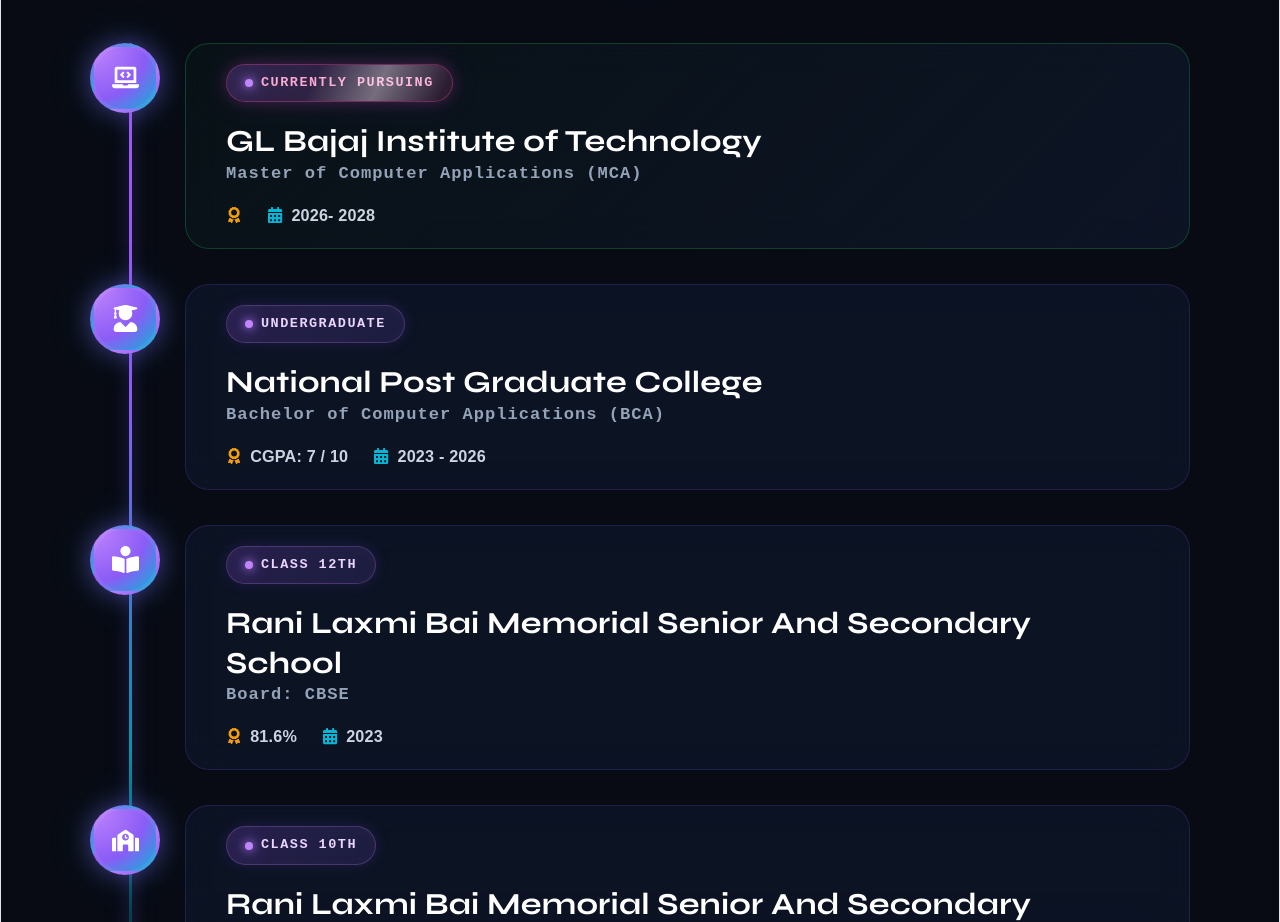
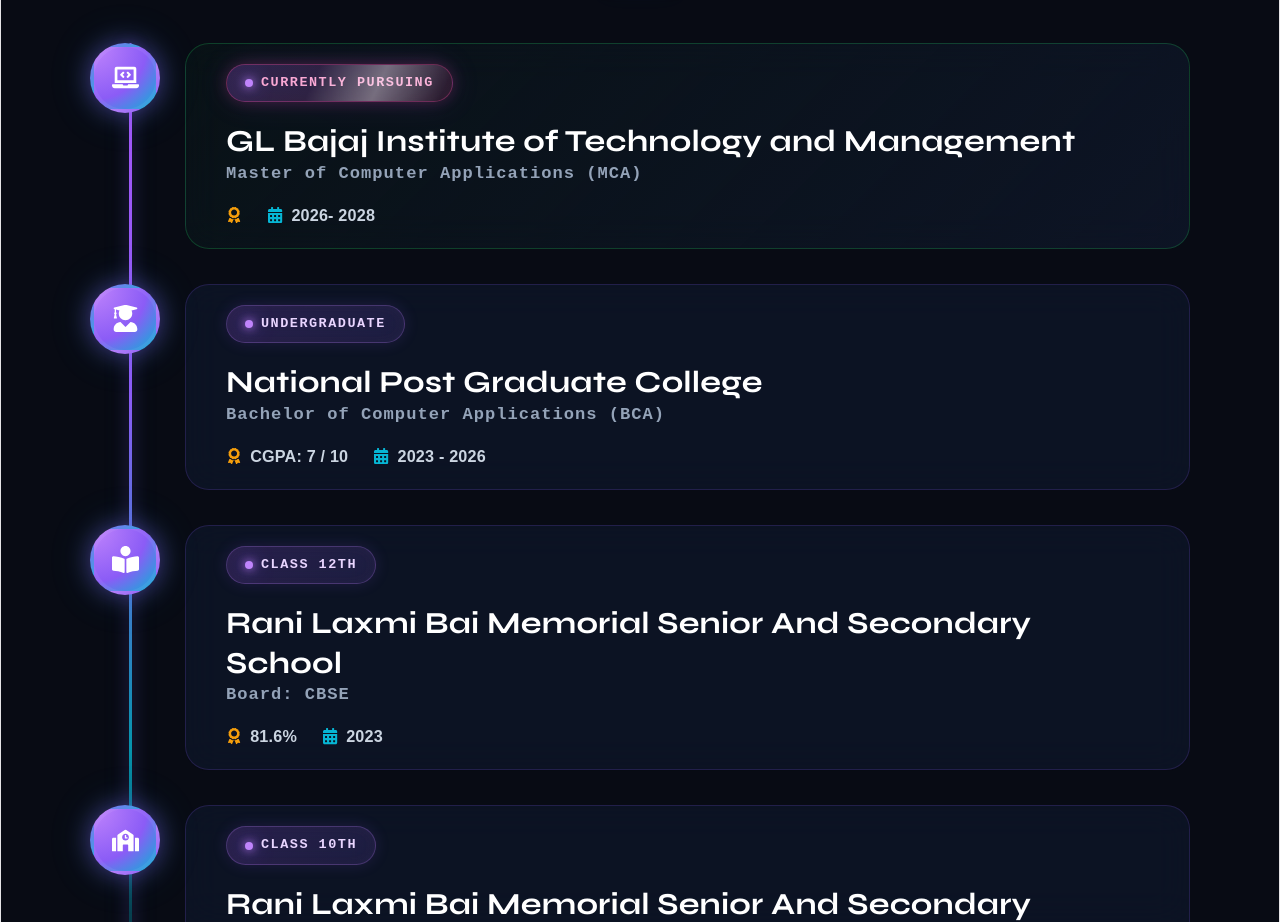
Before and after one commit to priyanshkatiyar9988-del/Priyansh_Katiyar_Portfolio, a React (Vite) app: page / in a window 1280 px wide. Shown: the part 4140-5062 px from the top of the page. Built offline with nearby package versions, Linux system fonts and the light colour scheme.

Commit message:
new changes

```diff
--- a/src/components/Education.jsx
+++ b/src/components/Education.jsx
@@ -42,7 +42,7 @@ function Education() {
             </span>
 
             <h3>
-              GL Bajaj Institute of Technology
+              GL Bajaj Institute of Technology and Management
             </h3>
 
             <p>
```
